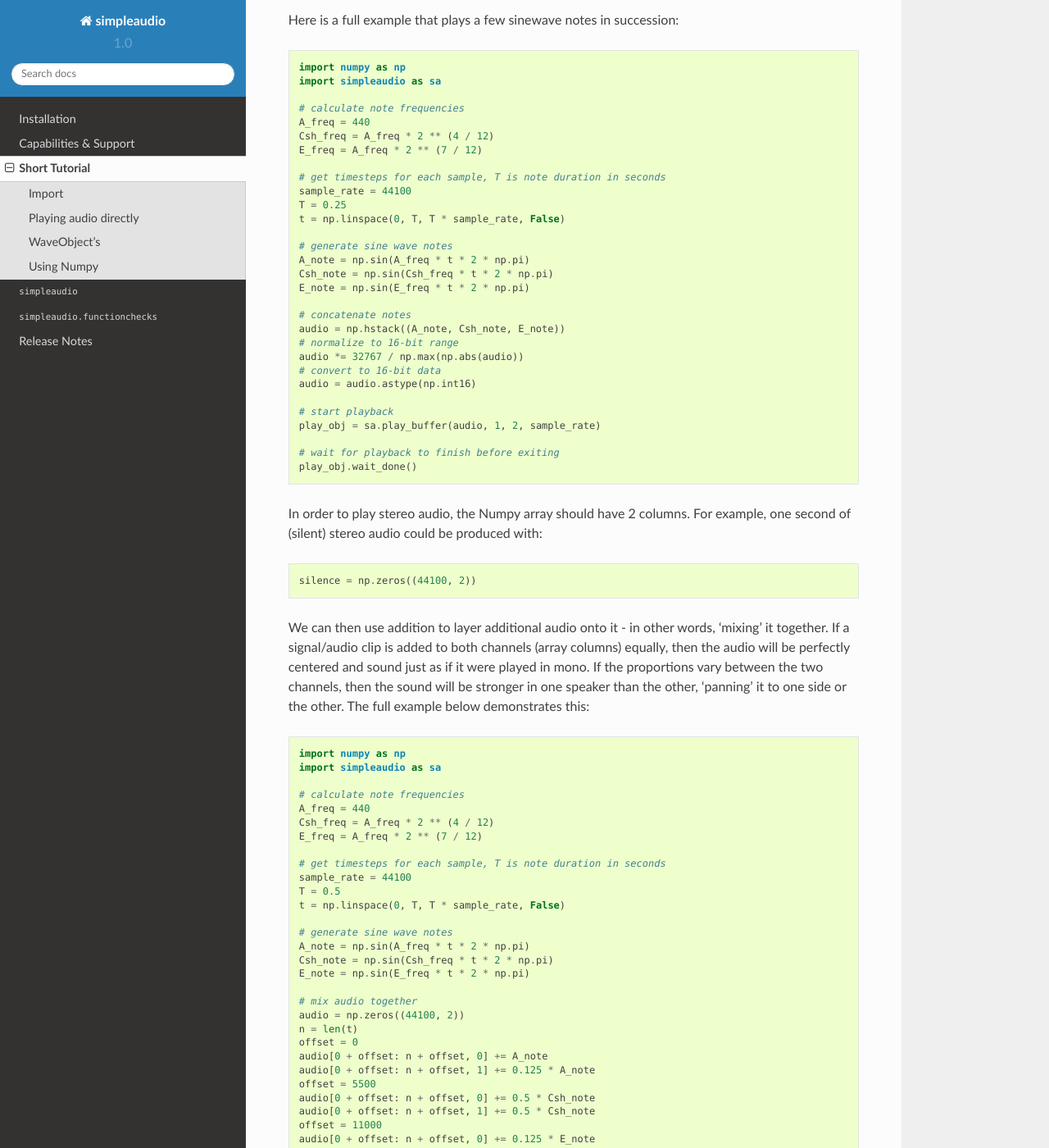
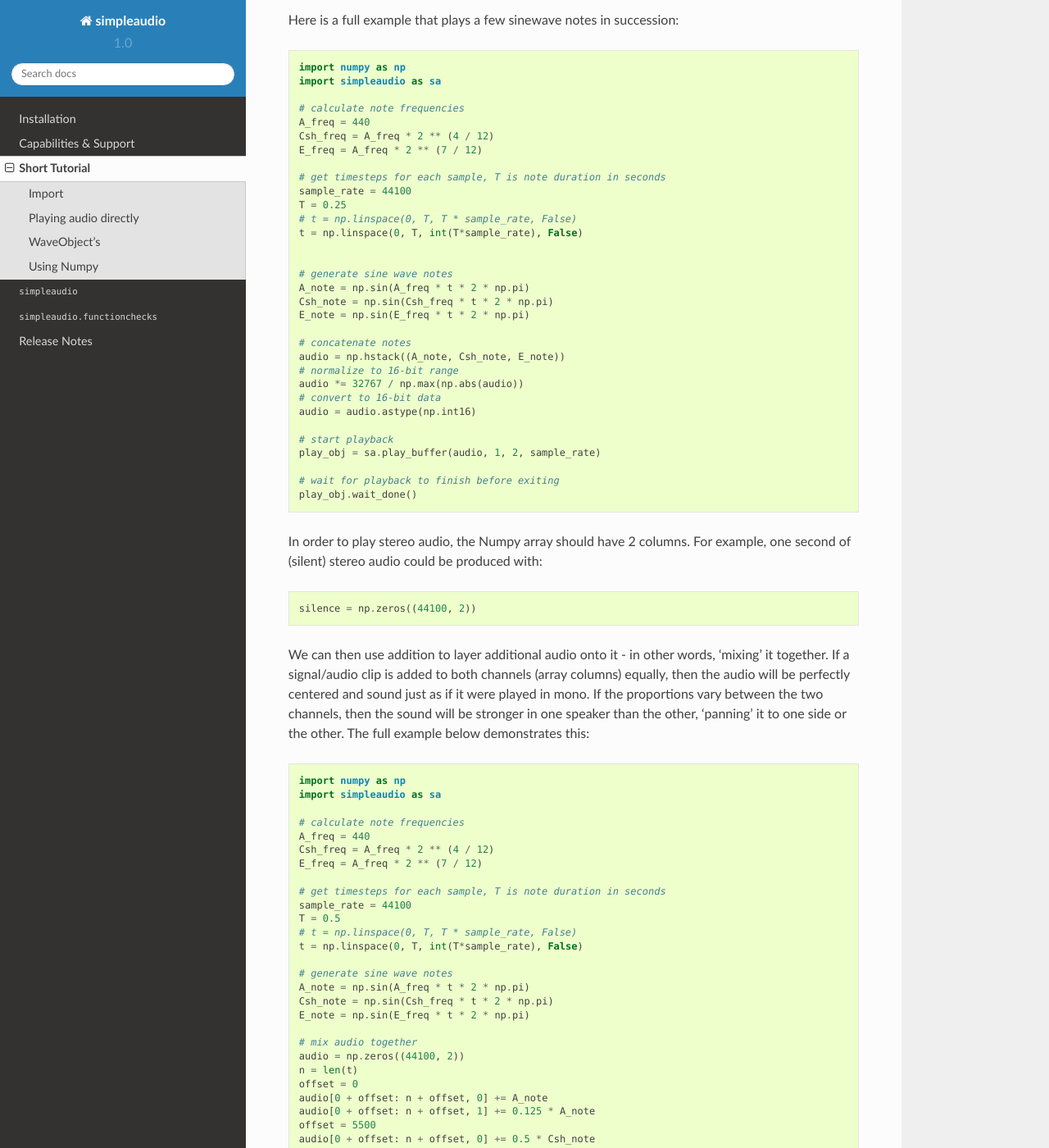
Before and after one commit to hamiltron/py-simple-audio, a Sphinx documentation site: the page built from docs/tutorial.rst, in a window 1280 px wide and 1400 px high, scrolled down 2028 px. Shown: the whole window at 82% size. Built offline with Sphinx 7.4.7 and the Read the Docs theme 2.0.0, drawn with Linux system fonts in a browser that asks for light colours; some of the changed text lies outside the part shown.

Commit message:
TypeError
TypeError: 'float' object cannot be interpreted as an integer (t = np.linspace(0, T, T * sample_rate, False) --> t = np.linspace(0, T, int(T*sample_rate), False))

```diff
--- a/docs/tutorial.rst
+++ b/docs/tutorial.rst
@@ -95,7 +95,9 @@ Here is a full example that plays a few sinewave notes in succession::
    # get timesteps for each sample, T is note duration in seconds
    sample_rate = 44100
    T = 0.25
-   t = np.linspace(0, T, T * sample_rate, False)
+   # t = np.linspace(0, T, T * sample_rate, False)
+   t = np.linspace(0, T, int(T*sample_rate), False)
+
 
    # generate sine wave notes
    A_note = np.sin(A_freq * t * 2 * np.pi)
@@ -136,7 +138,8 @@ in one speaker than the other, 'panning' it to one side or the other. The full e
    # get timesteps for each sample, T is note duration in seconds
    sample_rate = 44100
    T = 0.5
-   t = np.linspace(0, T, T * sample_rate, False)
+   # t = np.linspace(0, T, T * sample_rate, False)
+   t = np.linspace(0, T, int(T*sample_rate), False)
 
    # generate sine wave notes
    A_note = np.sin(A_freq * t * 2 * np.pi)
@@ -183,7 +186,8 @@ the packed 24-bit audio to be played::
    # get timesteps for each sample, T is note duration in seconds
    sample_rate = 44100
    T = 0.5
-   t = np.linspace(0, T, T * sample_rate, False)
+   # t = np.linspace(0, T, T * sample_rate, False)
+   t = np.linspace(0, T, int(T*sample_rate), False)
 
    # generate sine wave tone
    tone = np.sin(440 * t * 2 * np.pi)
```
